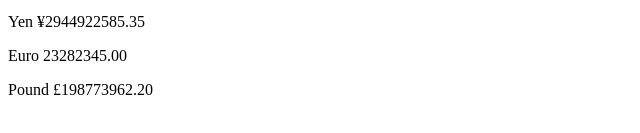
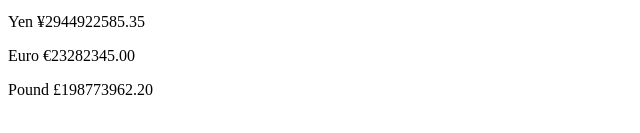
Before and after one commit to debloomanarco/CashDeposBank, a plain HTML site: page index.html in a window 1280 px wide. Shown: the part 165-298 px from the top of the page, 0-640 px from the left. Drawn offline with Linux system fonts and the light colour scheme.

Commit message:
Update index.html

```diff
--- a/index.html
+++ b/index.html
@@ -12,7 +12,7 @@
 <p>CAD $ 1.428e+13<p>
 <p>Renminbi ¥ 5729447275.56<p>
 <p>Yen ¥2944922585.35</p>
-<p>Euro 23282345.00</p>
+<p>Euro €23282345.00</p>
 <p>Pound £198773962.20</p>
 
   </body>
```
